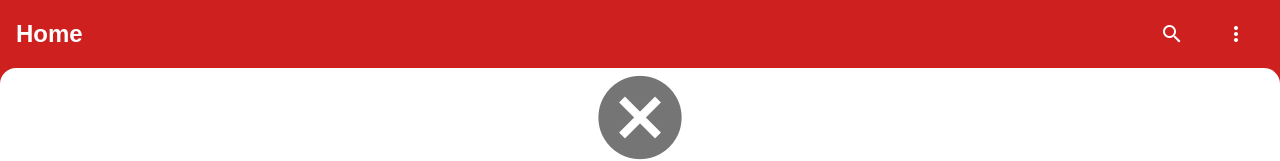
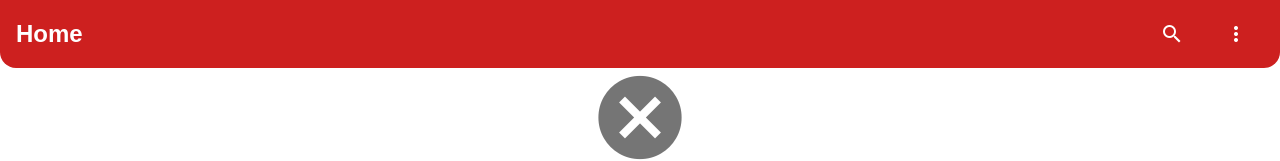
Before and after one commit to VueTubeApp/VueTube, a Nuxt app in the folder NUXT/: page / in a window 1280 px wide. Shown: the top 161 px of the page. Built offline with nearby package versions, Linux system fonts and the light colour scheme.

Commit message:
make top bar scroll

```diff
--- a/NUXT/layouts/default.vue
+++ b/NUXT/layouts/default.vue
@@ -17,11 +17,12 @@
           </v-list-item>
         </v-list>
       </v-menu>
+
     </v-card>
 
 
     <div class="accent" style="height: 100%">
-      <div class="background" style="height: 100%; border-radius: 1rem 1rem 0 0;">
+      <div class="background">
         <searchOverlay v-if="search" />
         <nuxt v-if="!search" />
       </div>
@@ -45,14 +46,19 @@
 }
 .topNav {
   padding: 1rem;
+  position: sticky;
+  top: 0;
+  z-index: 999;
+  border-radius: 0 0 1em 1em !important;
 }
 .topNavSearch {
   margin-bottom: -10em;
   margin-left: 2em;
-  transform: translateY(-2.5%);
-  border-radius: 5px;
-  border-bottom-left-radius: 5px !important;
-  border-bottom-right-radius: 5px !important;
+  /*transform: translateY(-2.5%);*/
+}
+.background {
+  height: 100%;
+  /*border-radius: 1rem 1rem 0 0;*/ /* Causes really weird display issues */
 }
 </style>
 
```
